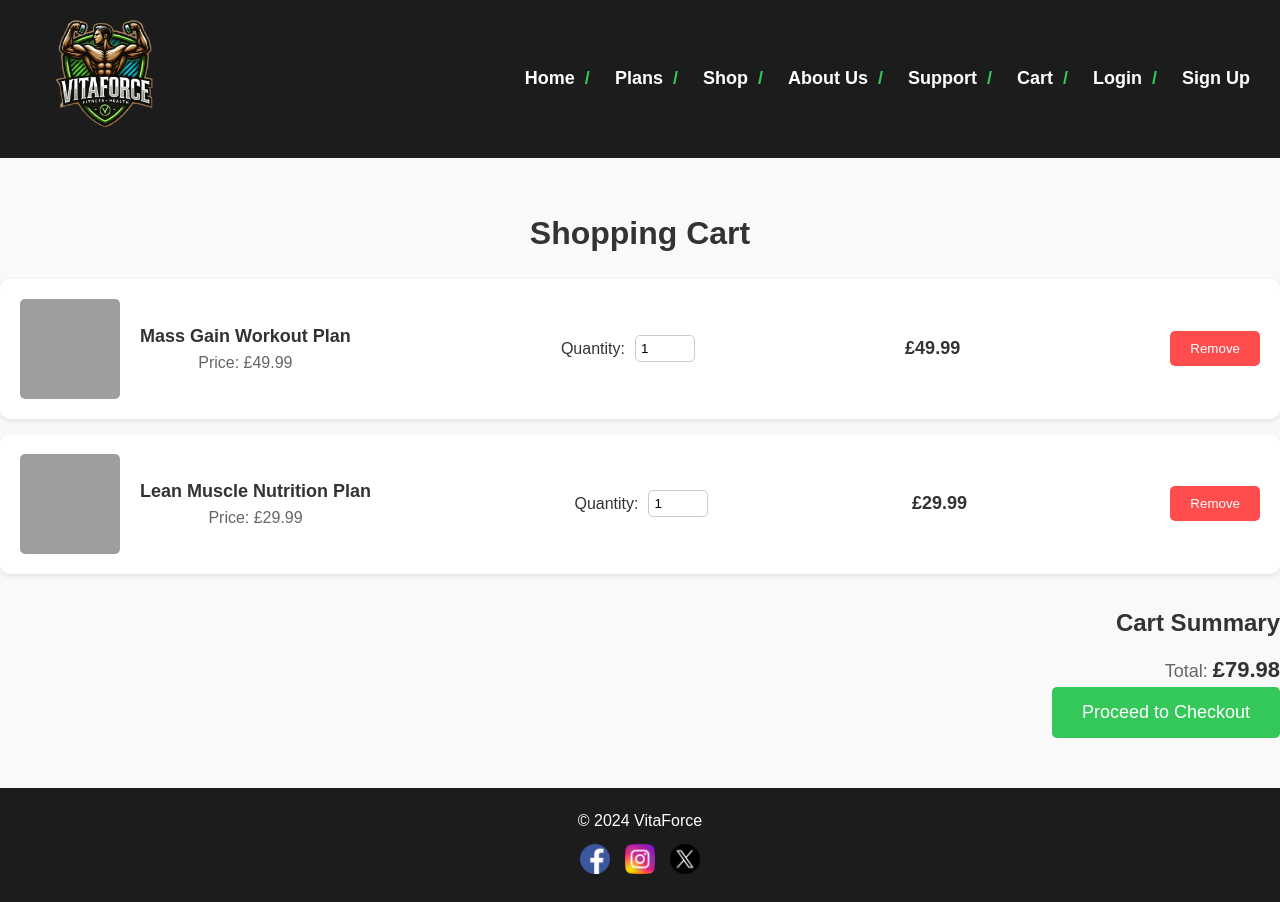
After one commit to BarslLVl/vitaforce, a Django app: page /cart/ in a window 1280 px wide. The commit adds this page. Run offline with Django 5.2, Linux system fonts and the light colour scheme; grey boxes are pictures that could not be loaded.

Commit message:
Update 0.2
- Added "Cart" and "Support" pages
- Added/changed design for "Cart" and "Support" pages
- Fixed script.js, as it showed the error "console.error('Filter buttons or plan cards not found!');" on all pages in the console
- - How I fixed the error: I added a conditional check for the existence of filter elements (buttons and cards). Which means that the code for filtering is executed only when the page actually contains elements for working with filtering.

```diff
--- a/assets/css/style.css
+++ b/assets/css/style.css
@@ -863,6 +863,7 @@ body {
     color: #34C759;
     text-decoration: none;
 }
+
 /* Team Section */
 .about-team {
     padding: 50px 0;
@@ -889,12 +890,16 @@ body {
 
 .team-member img {
     width: 100%;
-    max-width: 150px; /* Limit the maximum width of the image */
-    height: auto; /* Maintain aspect ratio */
+    max-width: 150px;
+    /* Limit the maximum width of the image */
+    height: auto;
+    /* Maintain aspect ratio */
     border-radius: 50%;
     margin-bottom: 20px;
-    object-fit: cover; /* Ensures the image fills the circle without distortion */
-    box-shadow: 0 4px 10px rgba(0, 0, 0, 0.1); /* Add subtle shadow for visual appeal */
+    object-fit: cover;
+    /* Ensures the image fills the circle without distortion */
+    box-shadow: 0 4px 10px rgba(0, 0, 0, 0.1);
+    /* Add subtle shadow for visual appeal */
 }
 
 .team-member h3 {
@@ -906,3 +911,181 @@ body {
     font-size: 16px;
     color: #666;
 }
+
+/* Support section styles */
+.support-section {
+    background-color: #f9f9f9;
+    padding: 50px 0;
+    text-align: center;
+}
+
+.support-section h2 {
+    font-size: 32px;
+    margin-bottom: 20px;
+    color: #333;
+}
+
+.support-section p {
+    font-size: 18px;
+    color: #666;
+    margin-bottom: 30px;
+}
+
+.support-form {
+    max-width: 600px;
+    margin: 0 auto;
+    text-align: left;
+}
+
+.support-form label {
+    font-size: 16px;
+    color: #333;
+    display: block;
+    margin-bottom: 10px;
+}
+
+.support-form input,
+.support-form textarea {
+    width: 100%;
+    padding: 10px;
+    margin-bottom: 20px;
+    border: 1px solid #ccc;
+    border-radius: 5px;
+}
+
+.support-form button {
+    background-color: #34C759;
+    color: #fff;
+    padding: 15px 20px;
+    border: none;
+    border-radius: 5px;
+    font-size: 16px;
+    cursor: pointer;
+    transition: background-color 0.3s ease;
+}
+
+.support-form button:hover {
+    background-color: #28a745;
+}
+
+/* Cart section styles */
+.cart-section {
+    background-color: #f9f9f9;
+    padding: 50px 0;
+    text-align: center;
+}
+
+.cart-section .section-title {
+    font-size: 32px;
+    margin-bottom: 20px;
+    color: #333;
+}
+
+/* Cart items styles */
+.cart-items {
+    margin-bottom: 30px;
+}
+
+.cart-item {
+    display: flex;
+    justify-content: space-between;
+    align-items: center;
+    padding: 20px;
+    background-color: #fff;
+    border-radius: 10px;
+    margin-bottom: 15px;
+    box-shadow: 0 2px 5px rgba(0, 0, 0, 0.1);
+}
+
+.cart-item-image {
+    width: 100px;
+    height: 100px;
+    object-fit: cover;
+    border-radius: 5px;
+}
+
+.item-info {
+    display: flex;
+    align-items: center;
+    gap: 20px;
+}
+
+.item-details h3 {
+    font-size: 18px;
+    color: #333;
+}
+
+.item-details p {
+    color: #666;
+}
+
+.item-quantity {
+    display: flex;
+    align-items: center;
+}
+
+.quantity-input {
+    width: 60px;
+    padding: 5px;
+    margin-left: 10px;
+    border: 1px solid #ccc;
+    border-radius: 5px;
+}
+
+.item-total p {
+    font-size: 18px;
+    font-weight: bold;
+    color: #333;
+}
+
+.remove-btn {
+    background-color: #ff4d4d;
+    color: #fff;
+    padding: 10px 20px;
+    border: none;
+    border-radius: 5px;
+    cursor: pointer;
+    transition: background-color 0.3s ease;
+}
+
+.remove-btn:hover {
+    background-color: #cc0000;
+}
+
+/* Cart summary styles */
+.cart-summary {
+    text-align: right;
+    margin-top: 20px;
+}
+
+.cart-summary h3 {
+    font-size: 24px;
+    margin-bottom: 10px;
+    color: #333;
+}
+
+.cart-summary p {
+    font-size: 18px;
+    color: #666;
+}
+
+.cart-total {
+    font-size: 22px;
+    font-weight: bold;
+    color: #333;
+}
+
+.checkout-btn {
+    background-color: #34C759;
+    color: #fff;
+    padding: 15px 30px;
+    border: none;
+    border-radius: 5px;
+    font-size: 18px;
+    cursor: pointer;
+    transition: background-color 0.3s ease;
+}
+
+.checkout-btn:hover {
+    background-color: #28a745;
+}
--- a/assets/js/script.js
+++ b/assets/js/script.js
@@ -78,7 +78,9 @@ document.addEventListener('DOMContentLoaded', function () {
         });
     }
 
-    // Plan Filter functionality
+    // Plan Filter functionality (Only for pages with plans)
+    const currentPath = window.location.pathname;
+    if (currentPath === '/shop/' || currentPath === '/plans/') {
         const filterButtons = document.querySelectorAll('.filter-btn');
         const planCards = document.querySelectorAll('.plan-card');
 
@@ -108,9 +110,10 @@ document.addEventListener('DOMContentLoaded', function () {
         } else {
             console.error('Filter buttons or plan cards not found!');
         }
-});
+    }
 
-document.addEventListener('DOMContentLoaded', function () {
+    // Product Filter functionality (Only for shop page)
+    if (currentPath === '/shop/') {
         const filterButtons = document.querySelectorAll('.filter-btn');
         const productCards = document.querySelectorAll('.product-card');
 
@@ -136,4 +139,5 @@ document.addEventListener('DOMContentLoaded', function () {
                 this.classList.add('active');
             });
         });
+    }
 });
--- a/templates/base.html
+++ b/templates/base.html
@@ -68,13 +68,13 @@
             <p>&copy; 2024 VitaForce</p>
             <div class="social-icons">
                 <a href="https://facebook.com" target="_blank">
-                    <img src="{% static 'media/footer/facebook.png' %}" alt="Facebook">
+                    <img src="{% static 'media/icons/facebook.png' %}" alt="Facebook">
                 </a>
                 <a href="https://instagram.com" target="_blank">
-                    <img src="{% static 'media/footer/instagram.png' %}" alt="Instagram">
+                    <img src="{% static 'media/icons/instagram.png' %}" alt="Instagram">
                 </a>
                 <a href="https://twitter.com" target="_blank">
-                    <img src="{% static 'media/footer/twitter.png' %}" alt="Twitter/X">
+                    <img src="{% static 'media/icons/twitter.png' %}" alt="Twitter/X">
                 </a>
             </div>
         </div>
--- /dev/null
+++ b/templates/purse/cart.html
@@ -0,0 +1,57 @@
+{% extends "base.html" %}
+
+{% block title %}Your Cart{% endblock %}
+
+{% block content %}
+<section class="cart-section">
+    <div class="container">
+        <h2 class="section-title">Shopping Cart</h2>
+
+        <!-- Cart Items -->
+        <div class="cart-items">
+            <div class="cart-item">
+                <div class="item-info">
+                    <img src="/assets/media/shop/product1.jpg" alt="Product 1" class="cart-item-image">
+                    <div class="item-details">
+                        <h3>Mass Gain Workout Plan</h3>
+                        <p>Price: £49.99</p>
+                    </div>
+                </div>
+                <div class="item-quantity">
+                    <label for="quantity1">Quantity:</label>
+                    <input type="number" id="quantity1" name="quantity1" value="1" min="1" class="quantity-input">
+                </div>
+                <div class="item-total">
+                    <p>£49.99</p>
+                </div>
+                <button class="btn remove-btn">Remove</button>
+            </div>
+
+            <div class="cart-item">
+                <div class="item-info">
+                    <img src="/assets/media/shop/product2.jpg" alt="Product 2" class="cart-item-image">
+                    <div class="item-details">
+                        <h3>Lean Muscle Nutrition Plan</h3>
+                        <p>Price: £29.99</p>
+                    </div>
+                </div>
+                <div class="item-quantity">
+                    <label for="quantity2">Quantity:</label>
+                    <input type="number" id="quantity2" name="quantity2" value="1" min="1" class="quantity-input">
+                </div>
+                <div class="item-total">
+                    <p>£29.99</p>
+                </div>
+                <button class="btn remove-btn">Remove</button>
+            </div>
+        </div>
+
+        <!-- Cart Summary -->
+        <div class="cart-summary">
+            <h3>Cart Summary</h3>
+            <p>Total: <span class="cart-total">£79.98</span></p>
+            <button class="btn checkout-btn">Proceed to Checkout</button>
+        </div>
+    </div>
+</section>
+{% endblock %}
--- a/users/views.py
+++ b/users/views.py
@@ -62,9 +62,28 @@ def signup_view(request):
 
         # Log the user in after successful registration
         login(request, user)
-        return redirect('home')  # Redirect to the homepage after signup
+        return redirect('home')
 
     return render(request, 'user/signup.html')
+
+# Support
+from django.shortcuts import render
+
+def support_view(request):
+    if request.method == 'POST':
+
+        full_name = request.POST.get('full_name')
+        email = request.POST.get('email')
+        subject = request.POST.get('subject')
+        description = request.POST.get('description')
+
+
+        return render(request, 'user/support_success.html', {'name': full_name})
+    return render(request, 'user/support.html')
+
+# Cart
+def cart_view(request):
+    return render(request, 'purse/cart.html')
 
 # View for the homepage
 def index(request):
--- a/vitaforce/urls.py
+++ b/vitaforce/urls.py
@@ -8,4 +8,6 @@ urlpatterns = [
     path('plans/', views.plans_view, name='plans'),  # New route for Plans page
     path('shop/', views.shop_view, name='shop'),  # New route for Shop page
     path('about/', views.about_view, name='about'),  # New route for About page
+    path('support/', views.support_view, name='support'),  # New route for Support page
+    path('cart/', views.cart_view, name='cart'),  # New route for Cart page
 ]
```
Also changed, not shown: templates/user/support.html (added, +30 -0 lines), templates/user/support_success.html (added, +12 -0 lines), templates/user/cart.html (added). Lines whose indentation alone changed are shown as unchanged.
